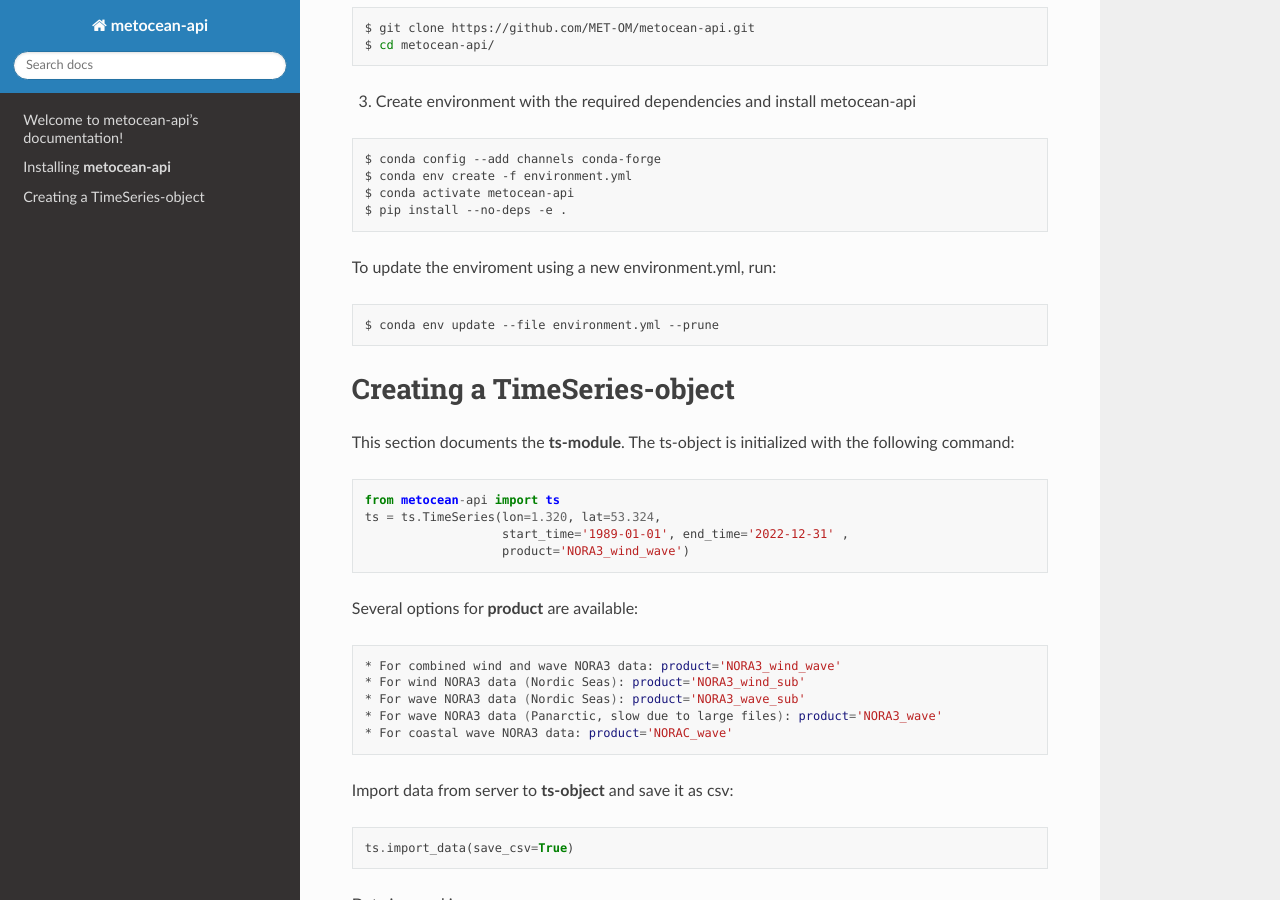
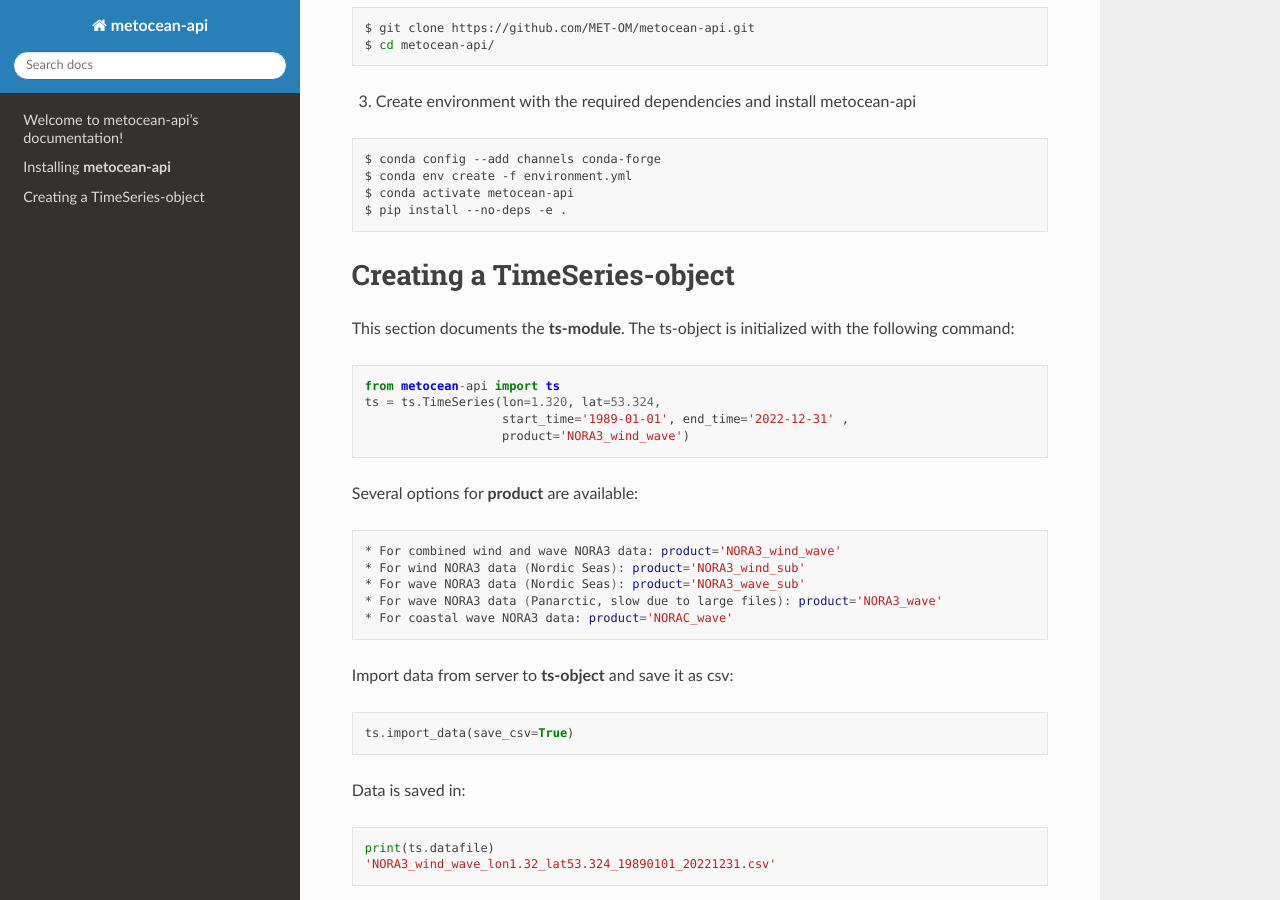
Before and after one commit to MET-OM/metocean-api, a Sphinx documentation site: the page built from docs/index.rst, in a window 1280 px wide and 900 px high, scrolled down 461 px. Built offline with Sphinx 7.4.7 and the Read the Docs theme 2.0.0, drawn with Linux system fonts in a browser that asks for light colours.

Commit message:
Update index.rst

```diff
--- a/docs/index.rst
+++ b/docs/index.rst
@@ -32,12 +32,6 @@ Installing **metocean-api**
   $ conda env create -f environment.yml
   $ conda activate metocean-api
   $ pip install --no-deps -e .
-
-To update the enviroment using a new environment.yml, run:
-
-.. code-block:: bash
-
-   $ conda env update --file environment.yml --prune
 
 Creating a TimeSeries-object
 =====================================
```
